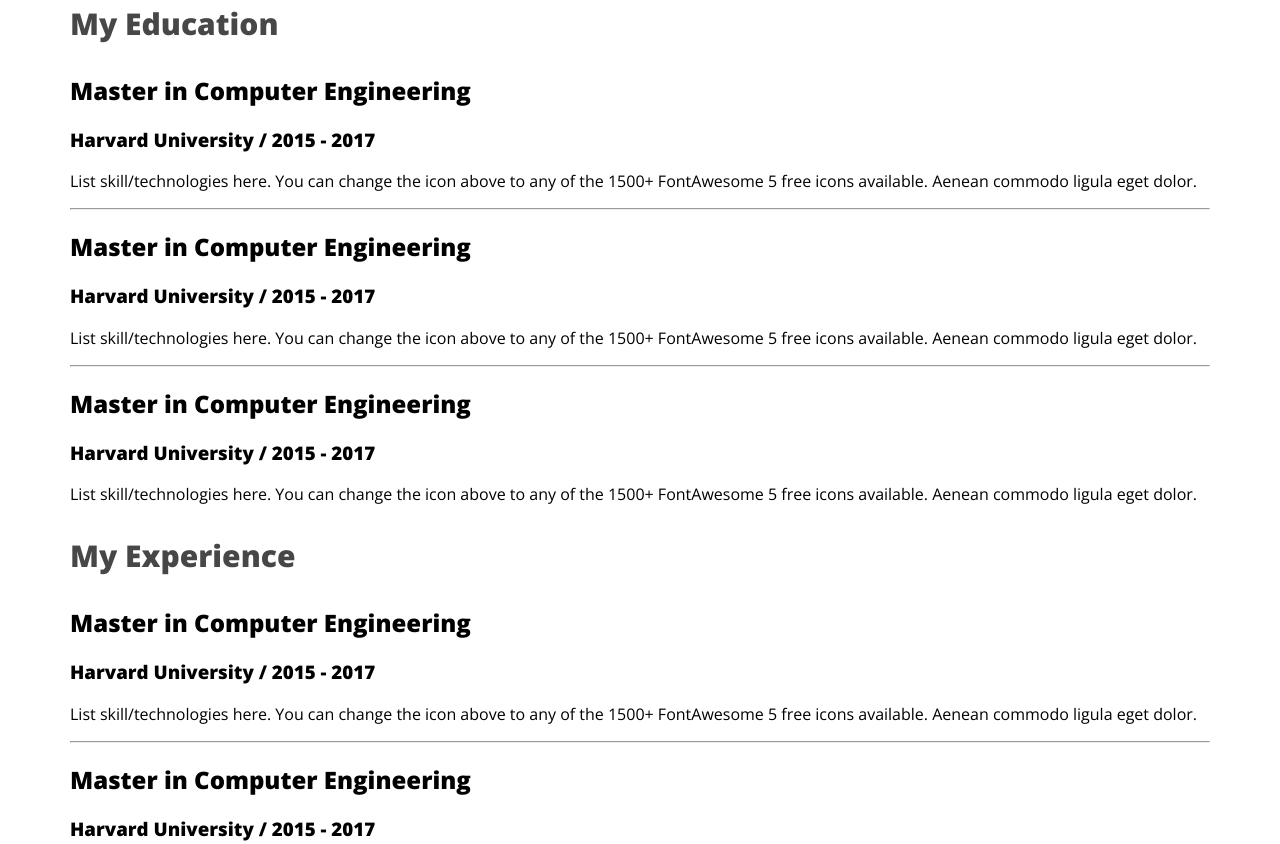
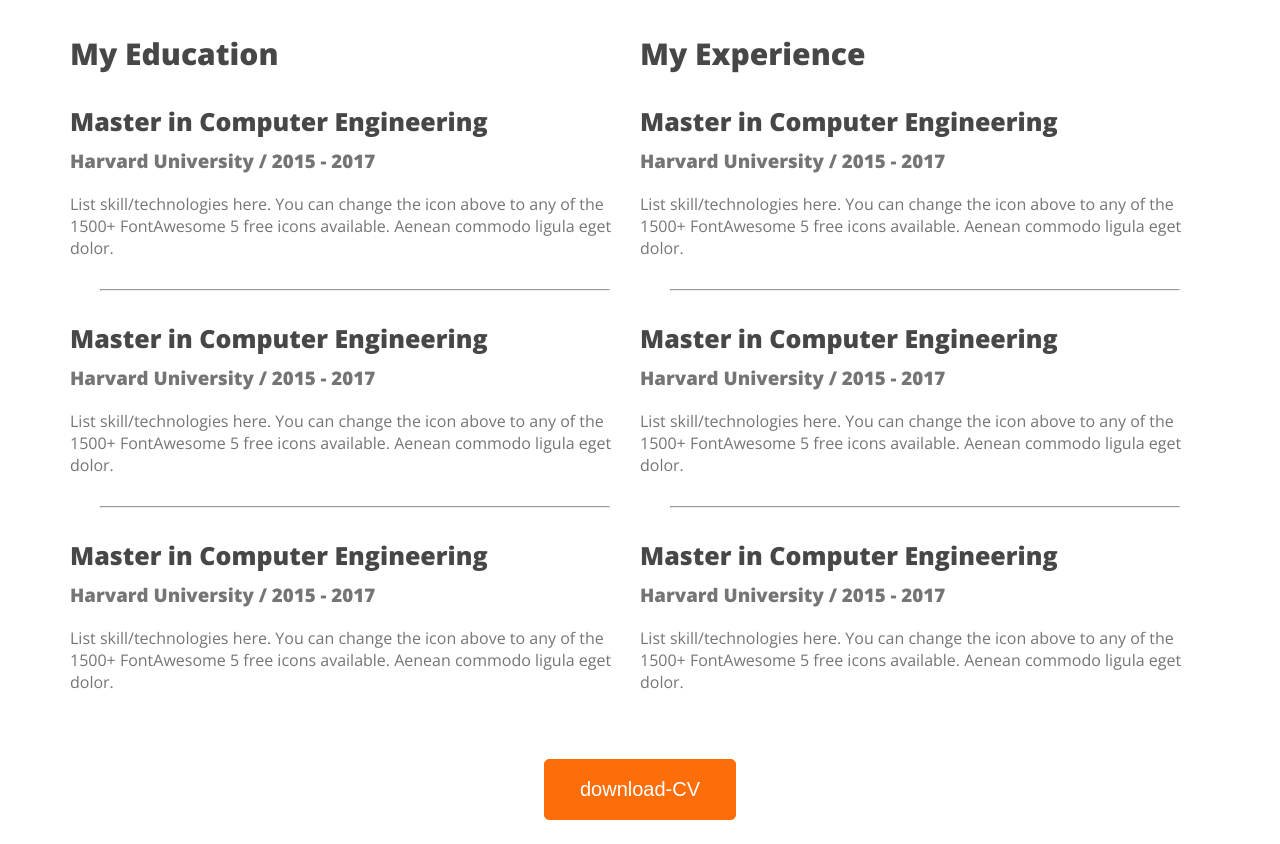
Before and after one commit to Anjuman-ara2828/webdeveloper-portfolio, a plain HTML site: page index.html in a window 1280 px wide. Shown: the part 2454-3298 px from the top of the page. Drawn offline with nearby package versions, Linux system fonts and the light colour scheme.

Commit message:
finish the resume section

```diff
--- a/index.html
+++ b/index.html
@@ -144,6 +144,9 @@
          </div>
       </div>
       </div>
+     <div class="download-CV">
+      <button class="btn-primary">download-CV</button>
+     </div>
     </section>
     </main>
     <footer>
--- a/styles/portfolio.css
+++ b/styles/portfolio.css
@@ -143,3 +143,29 @@ line-height: 30px;
         font-size: 30px;
         font-weight: 700;
     }
+    .resume-container{
+        display: flex;
+    }
+    .resume-item-title{
+     color: #474747;
+     font-size: 25px;
+     font-weight: 700;
+     margin-bottom: 10px;
+    }
+
+    .resume-item-institute{
+        margin-bottom: 20px;
+        margin-top: 0px;
+    }
+
+    .resume-item-institute, .resume-item-description{
+       color: #757575;
+    }
+    .resume-container hr{
+        margin: 30px;
+    }
+    .download-CV{
+        text-align: center;
+        margin-top: 50px;
+
+    }
```
